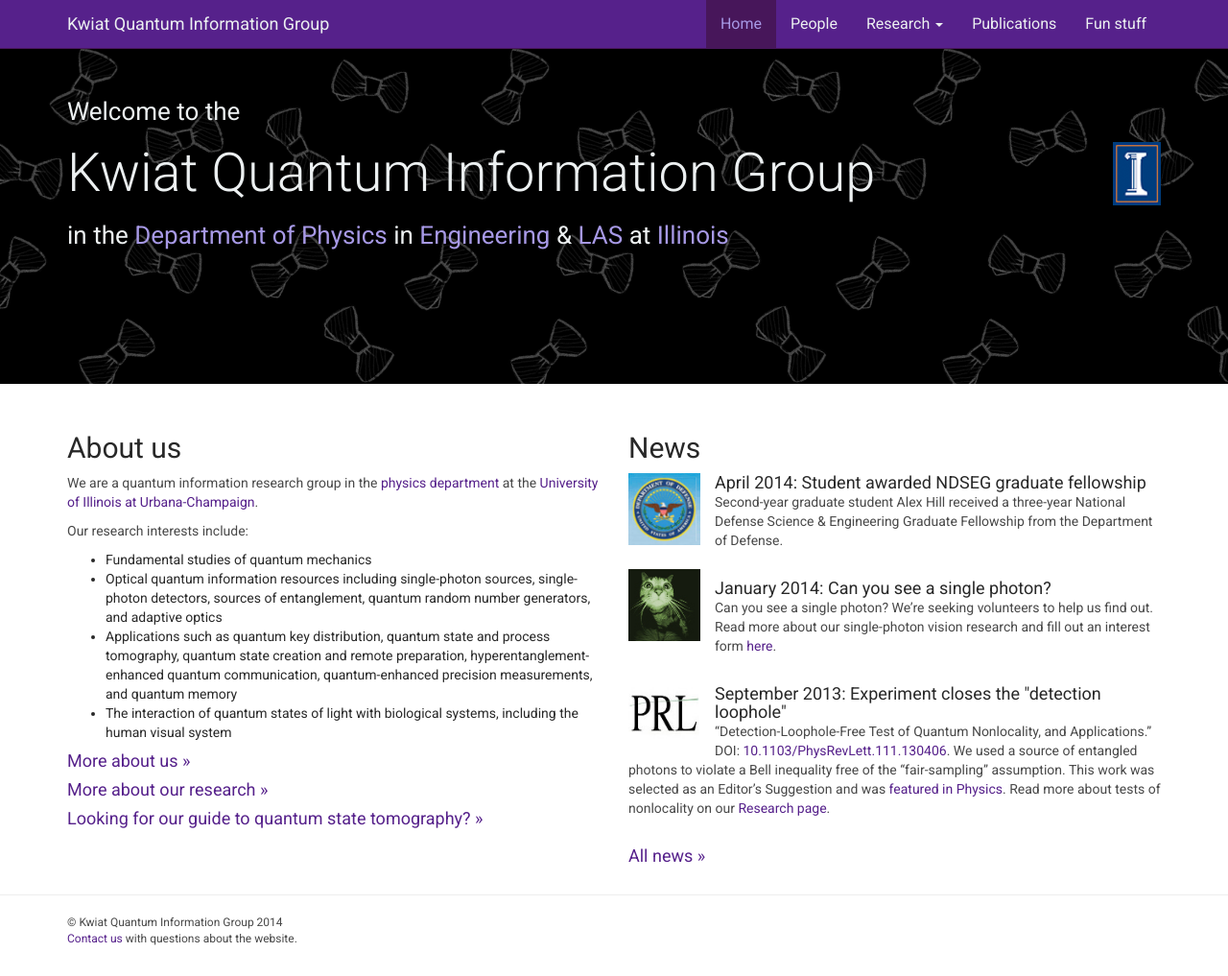
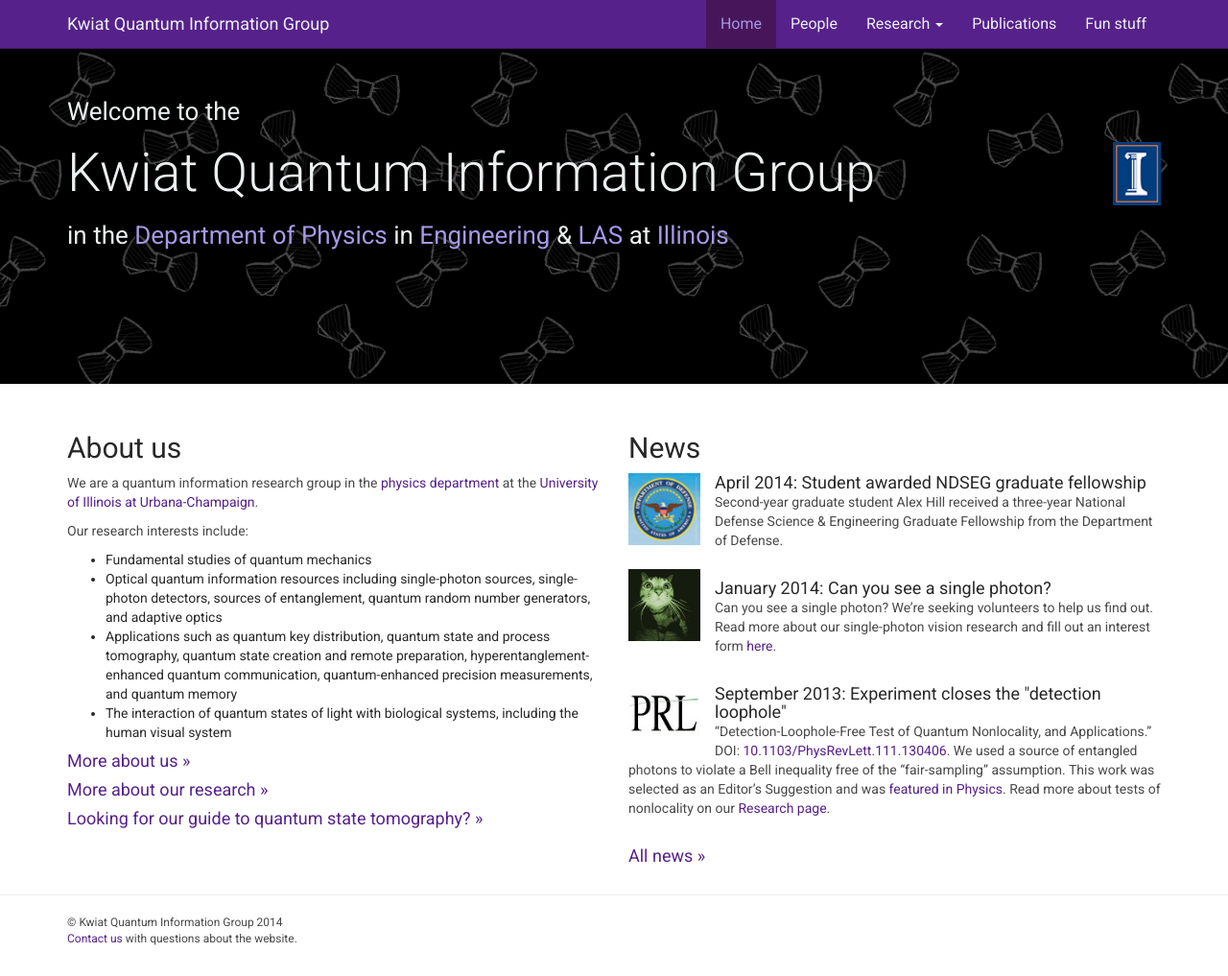
Before and after one commit to KwiatLab/group-website-jekyll, a Jekyll site: the page built from index.html, in a window 1280 px wide and 1017 px high. Shown: the whole window at 96% size. Built offline with Jekyll 4.4.1, drawn with Linux system fonts in a browser that asks for light colours; Markdown is read by kramdown in place of the engine named in the settings.

Commit message:
Fixed jumbotron tiling gap??

```diff
--- a/css/group.css
+++ b/css/group.css
@@ -119,7 +119,7 @@
 /* CSS for "jumbotron" include in jumbotron.html */
 .jumbotron {
   background-image:url('../img/boldbowtie.png');
-  background-size:450px;
+  background-size:440px;
   background-repeat:repeat;
   background-color:#ecf0f1;
   background-position:20px;
```
